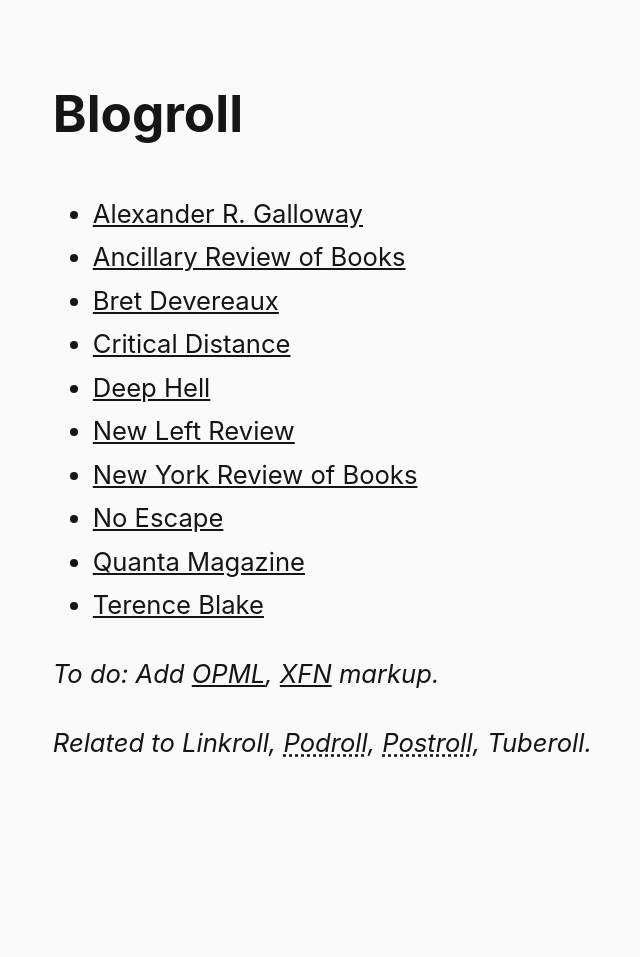
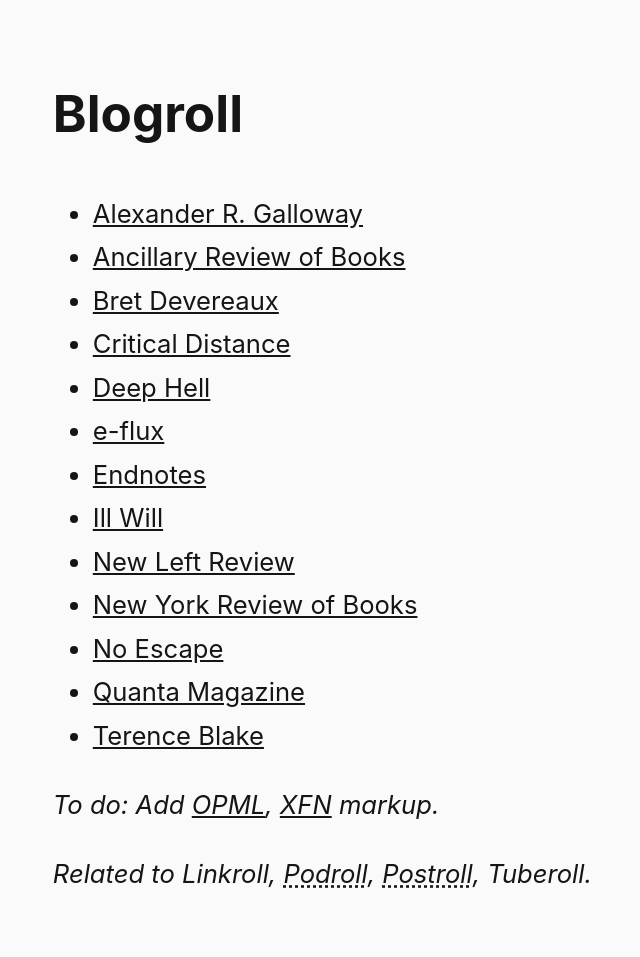
Before and after one commit to steinea/fyi, a Jekyll site: the page built from pages/blogroll.md, in a window 1280 px wide. Shown: the whole page, without its empty margins (24-664 px from the left). Built offline with Jekyll 4.4.1, drawn with Linux system fonts in a browser that asks for light colours; before the commit the page ends 900 px from its top, so only the background shows below that.

Commit message:
Add more blogs

```diff
--- a/pages/blogroll.md
+++ b/pages/blogroll.md
@@ -9,6 +9,9 @@ permalink: /blogroll/
 * [Bret Devereaux](https://acoup.blog/)
 * [Critical Distance](https://www.critical-distance.com/)
 * [Deep Hell](https://deep-hell.com/)
+* [e-flux](https://www.e-flux.com/)
+* [Endnotes](https://endnotes.org.uk/)
+* [Ill Will](https://illwill.com/)
 * [New Left Review](https://newleftreview.org/)
 * [New York Review of Books](https://www.nybooks.com/)
 * [No Escape](https://noescapevg.com/)
```
